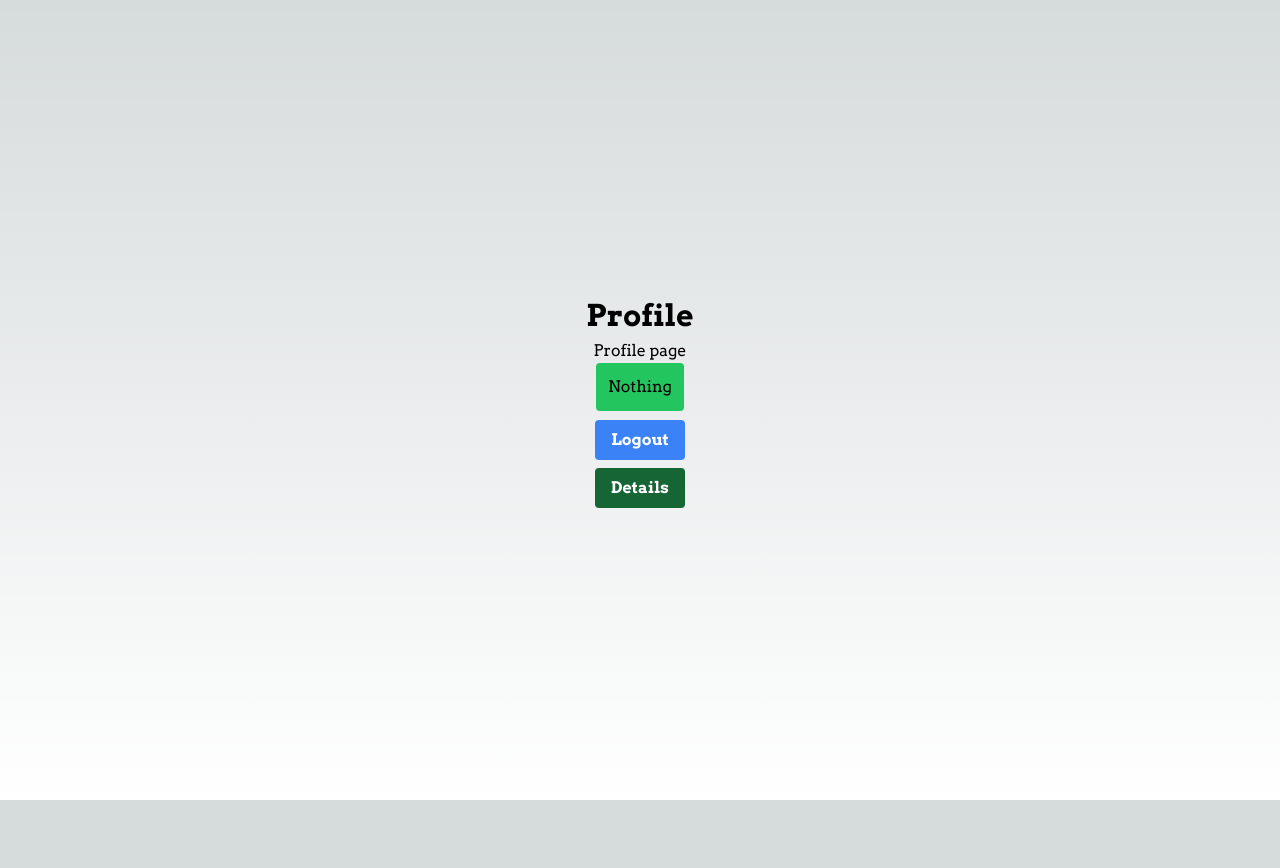
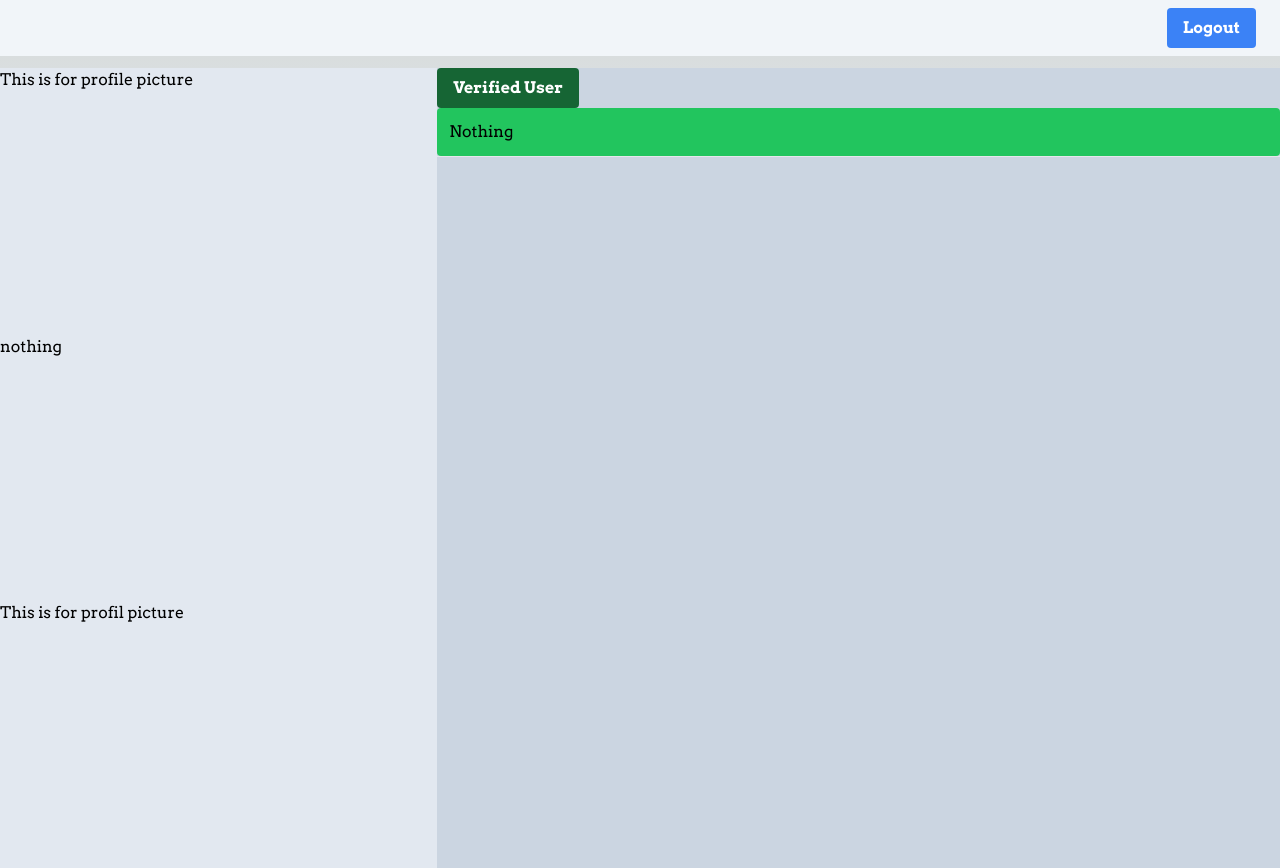
Before and after one commit to Adamwest023/NextjsTutorial, a Next.js app: page /profile in a window 1280 px wide. Before the commit the page ends 800 px from the top, so only its background shows below. Built offline with nearby package versions, Linux system fonts and the light colour scheme.

Commit message:
updated profile css

```diff
--- a/src/app/login/page.tsx
+++ b/src/app/login/page.tsx
@@ -49,8 +49,6 @@ export default function LoginPage() {
 
 
     return (
-
-
         <div className="flex loginDiv flew-row content-center min-h-screen">
             <div className="sideBox sideBox1"></div>
             <div className="loginBox"><h1 className="py-4">{loading ? "Processing" : "Login"}</h1>
@@ -75,13 +73,10 @@ export default function LoginPage() {
                 />
                 <button
                     onClick={onLogin}
-                    className="button2">{buttonDisabled ? "Login Here" : "Login"}
+                    className="button">{buttonDisabled ? "Login Here" : "Login"}
                 </button>
                 {error && (
-                    <><h3>Need Help?</h3><button
-                        onClick={onForgotPassword}
-                        className="button2  ">Forgot password
-                    </button></>)
+                    <><h3 className="text-center pb-2.5">Email or Password does not exist</h3></>)
                 }
                 <div className="linkDiv">
                     <button className="loginLink"><Link  href="/signup">Signup Page</Link></button>
--- a/src/app/profile/[id]/page.tsx
+++ b/src/app/profile/[id]/page.tsx
@@ -1,7 +1,7 @@
 export default function UserProfile({ params }: any) {
 
     return (
-        <div className="flex flex-col items-center justify-center min-h-screen py-2">
+        <div className="grid grid-rows-3 grid-flow-col gap-4 min-h-screen py-2">
             <h1>Profile</h1>
             <hr />
             <p className="text-4xl">Profile page:
--- a/src/app/profile/page.tsx
+++ b/src/app/profile/page.tsx
@@ -24,25 +24,62 @@ export default function ProfilePage() {
     const getUserDetails = async () => {
         const res = await axios.get("/api/users/me")
         console.log(res.data);
-        setData(res.data.data._id);
+        setData(res.data.data.username);
+        console.log(res.data.data.username);
+
     }
 
     return (
-        <div className="flex flex-col items-center justify-center min-h-screen py-2">
-            <h1>Profile</h1>
-            <hr />
-            <p>Profile page</p>
-            <h2 className="p-3 rounded bg-green-500">{data === "nothing" ? "Nothing" : <Link
-                href={`/profile/${data}`}>{data}
-            </Link>}
-            </h2>
-            <hr />
-            <button
-                onClick={logout}
-                className="bg-blue-500 hover:bg-blue-700 text-white font-bold py-2 px-4 my-2 rounded">Logout</button>
-            <button
-                onClick={getUserDetails}
-                className="bg-green-800 hover:bg-blue-700 text-white font-bold py-2 px-4 rounded">Details</button>
+        <div className=" flex flex-row flex-wrap ">
+            <div className=" flex basis-full bg-slate-100 place-content-end h-14 mb-3 ">
+                <button
+                    onClick={logout}
+                    className=" place-content-end bg-blue-500 hover:bg-blue-700 text-white font-bold  mr-6 py-2 px-4 my-2 rounded">Logout</button>
+            </div>
+            <div className=" flex flex-row basis-full gap-4 bg-slate-200 h-screen">
+                <div className=" flex-col flew-auto  flex flew-wrap basis-1/3 ">
+                    <div className="basis-1/3">This is for profile picture</div>
+                    <div className="basis-1/3"><h2>{data === "none" ? "nothing" :<Link href={`/profile/${data}`}>{data}</Link>}</h2></div>
+                    <div className="basis-1/3">This is for profil picture</div>
+                </div>
+                <div className="basis-2/3 bg-slate-300">
+                    <button
+                        onClick={getUserDetails}
+                        className="bg-green-800 hover:bg-blue-700 text-white font-bold py-2 px-4 rounded">Verified User</button>
+                    <h2 className="p-3 rounded bg-green-500">{data === "nothing" ? "Nothing" : <Link
+                        href={`/profile/${data}`}>{data}
+                    </Link>}
+                    </h2>
+                    <hr />
+                </div>
+            </div>
         </div>
+
+
+        // <div className=" min-h-screen p-4">
+        //     <div className="col-span-3 g-slate-100 "><button
+        //             onClick={logout}
+        //             className="bg-blue-500 hover:bg-blue-700 text-white font-bold py-2 px-4 my-2 rounded">Logout</button></div>
+        //     <div className="grid grid-rows-3 grid-flow-col gap-4 g-slate-200">
+        //         <div className="row-span-3">
+        //             <h1>Profile</h1>
+        //             <hr />
+        //             <p>Profile page</p>
+        //         </div>
+        //         <div className="col-span-2 g-slate-300">
+        //             <button
+        //                 onClick={getUserDetails}
+        //                 className="bg-green-800 hover:bg-blue-700 text-white font-bold py-2 px-4 rounded">Verified User</button>
+        //             <h2 className="p-3 rounded bg-green-500">{data === "nothing" ? "Nothing" : <Link
+        //                 href={`/profile/${data}`}>{data}
+        //             </Link>}
+        //             </h2>
+        //             <hr />
+        //         </div>
+        //         <div className="row-span-2 col-span-2 g-slate-400">
+
+        //         </div>
+        //     </div>
+        // </div>
     )
 }
--- a/src/app/signup/page.tsx
+++ b/src/app/signup/page.tsx
@@ -25,7 +25,7 @@ export default function SignupPage() {
             setLoginError(false)
             const response = await axios.post("/api/users/signup", user);
             console.log("Signup success", response.data);
-            router.push("/login");
+            router.push("/signupverify");
 
         } catch (error: any) {
             setLoginError(true);
--- /dev/null
+++ b/src/app/signupverify/page.tsx
@@ -0,0 +1,23 @@
+"use client";
+import Link from "next/link";
+import { useRouter } from "next/navigation";
+
+export default function CheckEmailPage() {
+    const router = useRouter();
+
+    const onLogin = async () => {
+        const login = router.push("/login");
+
+    }
+
+    return (
+        <div className="flex flex-col items-center justify-center min-h-screen py-2">
+            <h1>Account Created!</h1>
+            <h2 className="py-4 center">Follow the link provided in the email to verify your email.</h2>
+            <hr />
+            <button className="button" onClick={onLogin}>Visit login page</button>
+
+        </div>
+    )
+
+}
```
Also changed, not shown: src/helpers/updatePasswordMailer.ts (added, +35 -0 lines).
